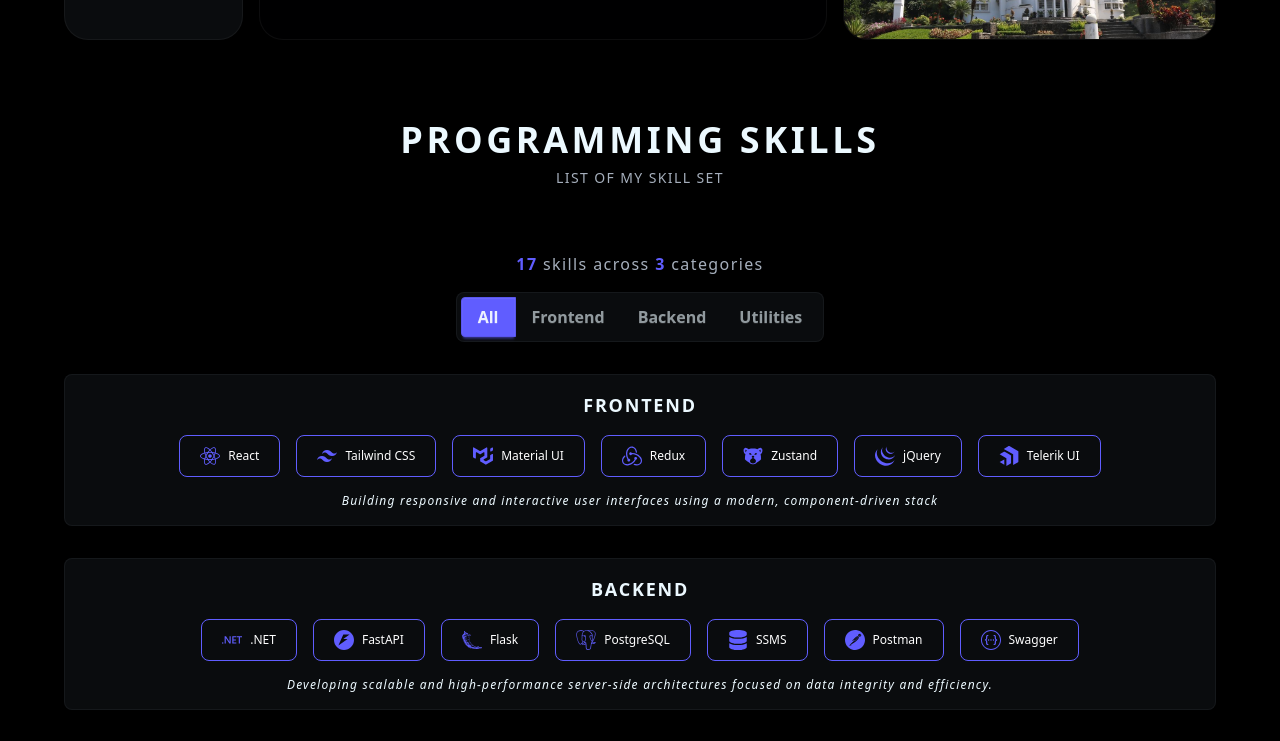
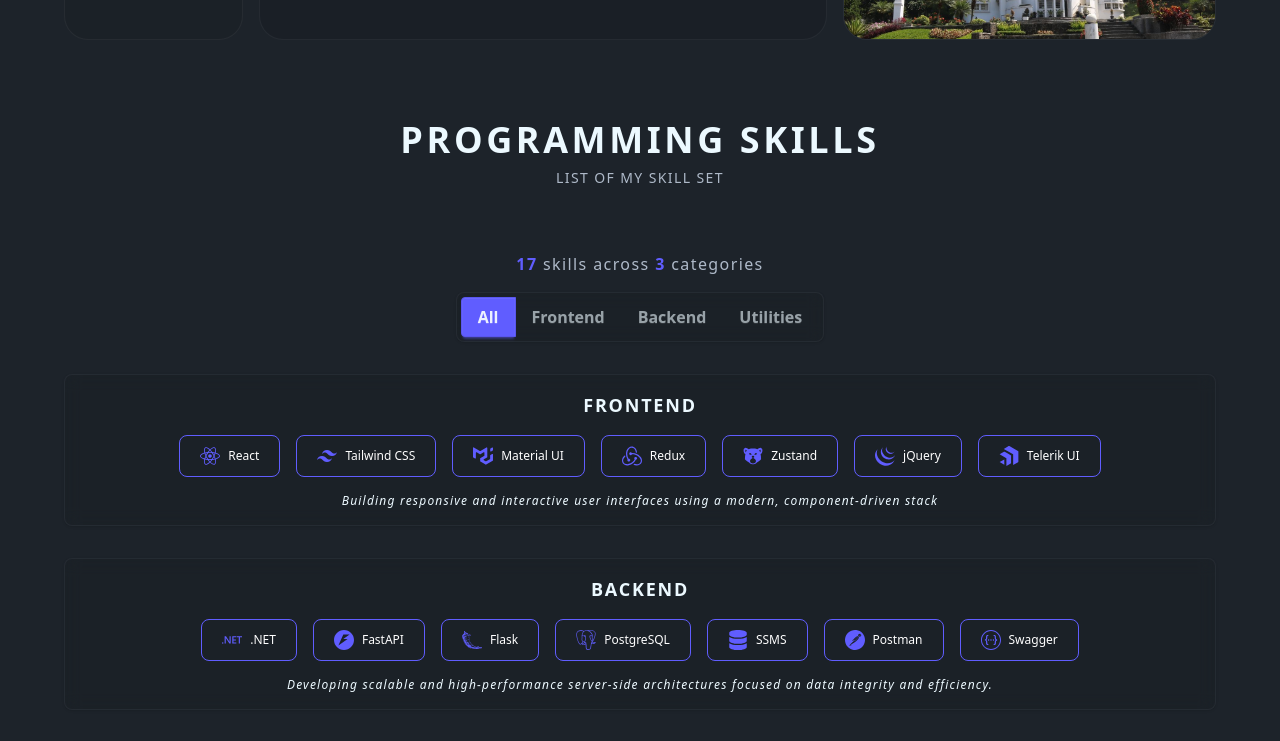
Before and after one commit to adryanasdq/web-portfolio, a React (Vite) app: page / in a window 1280 px wide. Shown: the part 1660-2401 px from the top of the page. Built offline with nearby package versions, Linux system fonts and the light colour scheme.

Commit message:
(FEAT) Implement animation for each section

```diff
--- a/package.json
+++ b/package.json
@@ -14,6 +14,7 @@
     "@tailwindcss/vite": "^4.1.13",
     "@types/node": "^24.5.2",
     "daisyui": "^5.5.5",
+    "framer-motion": "^12.40.0",
     "lucide-react": "^0.544.0",
     "react": "^19.1.1",
     "react-dom": "^19.1.1",
--- /dev/null
+++ b/src/components/section.tsx
@@ -0,0 +1,45 @@
+import React from "react";
+import { motion } from "framer-motion"
+
+
+interface ISection {
+    id: string;
+    children: React.ReactNode;
+    className?: string;
+    direction?: "up" | "down" | "left" | "right";
+}
+
+const Section: React.FC<ISection> = ({
+    id,
+    children,
+    className,
+    direction = "up",
+}) => {
+    const getDirectionStyles = () => {
+        switch (direction) {
+            case 'up': return { x: 0, y: 50 };
+            case 'down': return { x: 0, y: -50 };
+            case 'left': return { x: 50, y: 0 };
+            case 'right': return { x: -50, y: 0 };
+            default: return { x: 0, y: 50 };
+        }
+    };
+
+    return (
+        <motion.section
+            id={id}
+            className={className}
+            initial={{ opacity: 0, ...getDirectionStyles() }}
+            viewport={{
+                once: true,
+                amount: 0.2
+            }}
+            whileInView={{ opacity: 1, x: 0, y: 0 }}
+            transition={{ duration: 0.8, ease: "easeOut" }}
+        >
+            {children}
+        </motion.section>
+    )
+}
+
+export default Section;
--- a/src/index.css
+++ b/src/index.css
@@ -29,7 +29,7 @@ a:hover {
 }
 
 body {
-  background-color: rgba(255, 255, 255, 0.708);
+  background-color: var(--color-black);
 }
 
 @media (prefers-color-scheme: light) {
--- a/src/pages/index.tsx
+++ b/src/pages/index.tsx
@@ -7,15 +7,13 @@ import Navigation from './sections/navigation';
 
 export default function App() {
   return (
-    <div className="">
+    <>
       <Navigation>
-        <main className="">
-          <Hero />
-          <About />
-          <Projects />
-          <Contact />
-        </main>
+        <Hero />
+        <About />
+        <Projects />
+        <Contact />
       </Navigation>
-    </div>
+    </>
   );
 }
--- a/src/pages/sections/about/components/education.tsx
+++ b/src/pages/sections/about/components/education.tsx
@@ -1,6 +1,9 @@
+import Section from "@/components/section";
+
+
 const Education = () => {
     return (
-        <section className="max-w-6xl mx-auto w-full">
+        <Section id="education" className="max-w-6xl mx-auto w-full">
             <div className="text-center mb-6 md:mb-12 lg:mb-16">
                 <h1 className="text-xl md:text-2xl lg:text-4xl font-bold mb-2 uppercase tracking-widest">Education</h1>
                 <p className="text-xs lg:text-sm text-base-content/70 tracking-widest uppercase">
@@ -81,7 +84,7 @@ const Education = () => {
                 </div>
 
             </div>
-        </section>
+        </Section>
     );
 };
 
--- a/src/pages/sections/about/components/skill-set.tsx
+++ b/src/pages/sections/about/components/skill-set.tsx
@@ -2,6 +2,9 @@ import { useMemo, useState } from "react";
 
 import { skillGroups, skillCategories } from '@/data/static/skill-set-static';
 import { TShowGroup } from "@/data/type/skill-set";
+
+import Section from "@/components/section";
+
 
 const SkillSet = () => {
     const [showGroup, setShowGroup] = useState<TShowGroup>("all");
@@ -14,7 +17,7 @@ const SkillSet = () => {
     }, [showGroup, skillCategories]);
 
     return (
-        <div className="max-w-6xl mx-auto w-full">
+        <Section id="skill-set" className="max-w-6xl mx-auto w-full">
             <div className="text-center mb-6 md:mb-12 lg:mb-16">
                 <h1 className="text-xl md:text-2xl lg:text-4xl font-bold mb-2 uppercase tracking-widest">Programming Skills</h1>
                 <p className="text-xs lg:text-sm text-base-content/70 tracking-widest uppercase">List of My Skill Set</p>
@@ -25,7 +28,7 @@ const SkillSet = () => {
                 {showGroup === "all" ? (
                     <span className="text-xs lg:text-base">
                         skills across <span className="font-bold text-primary">{skillCategories.length} </span>
-                    categories</span>
+                        categories</span>
                 ) : (
                     <span className="text-xs lg:text-base">
                         skills in <span className="font-bold text-primary capitalize">{showGroup}</span>
@@ -55,7 +58,12 @@ const SkillSet = () => {
                     {skillCategories
                         .filter(cat => showGroup === "all" || showGroup === cat.id)
                         .map((category) => (
-                            <div key={category.id} className="flex justify-center">
+                            <Section
+                                id="skill-card"
+                                key={`${showGroup}-${category.id}`}
+                                className="flex justify-center"
+                                direction="left"
+                            >
                                 <div className="card w-full min-w-[300px] bg-base-200/40 backdrop-blur-sm border border-base-content/5 shadow-sm">
                                     <div className="card-body p-8 lg:px-8 lg:py-4">
                                         <h4 className="text-base lg:text-lg text-center font-bold tracking-widest uppercase mb-2">
@@ -80,11 +88,11 @@ const SkillSet = () => {
                                         </h6>
                                     </div>
                                 </div>
-                            </div>
+                            </Section>
                         ))}
                 </div>
             </div>
-        </div>
+        </Section>
     );
 };
 
--- a/src/pages/sections/about/index.tsx
+++ b/src/pages/sections/about/index.tsx
@@ -5,7 +5,7 @@ import WorkExperience from "./components/work-exp";
 
 const About = () => {
     return (
-        <section id="about" className="bg-black flex flex-col gap-20 px-4 py-20">
+        <section id="about" className="flex flex-col gap-20 px-4 py-20">
             <Education />
             <SkillSet />
             <WorkExperience />
--- a/src/pages/sections/contact.tsx
+++ b/src/pages/sections/contact.tsx
@@ -1,4 +1,6 @@
 import { FaGithub, FaInstagram, FaLinkedin, FaMailBulk } from 'react-icons/fa';
+
+import Section from '@/components/section';
 
 
 export default function Contact() {
@@ -10,9 +12,10 @@ export default function Contact() {
   ];
 
   return (
-    <section id="contact" className="min-h-screen flex items-center justify-center px-6 py-20 bg-base-200">
+    <Section id="contact" className="min-h-screen bg-base-200 flex items-center justify-center px-6 py-20 bg-base-200">
       <div className="max-w-4xl mx-auto w-full text-center">
         <h2 className="text-4xl md:text-6xl font-medium mb-6">Let's Connect!</h2>
+        <span className="loading loading-dots loading-xl my-4" />
 
         <p className="text-base lg:text-xl text-muted-foreground mb-12 max-w-2xl mx-auto">
           I'm always interested in hearing about new opportunity or collaboration.
@@ -51,6 +54,6 @@ export default function Contact() {
           </p>
         </footer>
       </div>
-    </section>
+    </Section>
   );
 }
--- a/src/pages/sections/hero.tsx
+++ b/src/pages/sections/hero.tsx
@@ -1,10 +1,11 @@
+import Section from "@/components/section";
 import { useScroll } from "@/hooks/use-scroll";
 
 const Hero = () => {
   const { scrollToSection } = useScroll();
 
   return (
-    <section id="home" className="hero bg-base-200 min-h-screen px-4 sm:px-8">
+    <Section id="home" className="hero bg-base-200 min-h-screen px-4 sm:px-8">
       <div className="hero-content flex-col lg:flex-row-reverse gap-12 lg:gap-24 max-w-6xl">
 
         <div className="flex-shrink-0">
@@ -56,7 +57,7 @@ const Hero = () => {
         </div>
 
       </div>
-    </section>
+    </Section>
   );
 };
 
--- a/src/pages/sections/projects/index.tsx
+++ b/src/pages/sections/projects/index.tsx
@@ -3,7 +3,10 @@ import { useState } from "react";
 import { defaultProject, projects } from "@/data/static/project-static";
 import { IProject } from "@/data/type/project";
 
+import Section from "@/components/section";
+
 import ProjectCard from "./components/projects-card";
+
 
 const Projects = () => {
   const [project, setProject] = useState(defaultProject);
@@ -18,7 +21,7 @@ const Projects = () => {
     <>
       <ProjectCard project={project} />
 
-      <section id="projects" className="bg-black py-20">
+      <Section id="projects" className="py-20">
         <div className="max-w-6xl mx-auto w-full px-4 py-10">
           <div className="text-center mb-16 space-y-4">
             <h1 className="text-xl md:text-2xl lg:text-4xl font-bold mb-2 uppercase tracking-widest">Projects</h1>
@@ -88,7 +91,7 @@ const Projects = () => {
             ))}
           </div>
         </div>
-      </section>
+      </Section>
     </>
   );
 };
```
Also changed, not shown: src/pages/sections/about/components/work-exp.tsx (+7 -70 lines), 2 other files (tests, documents, lock files or other folders).
